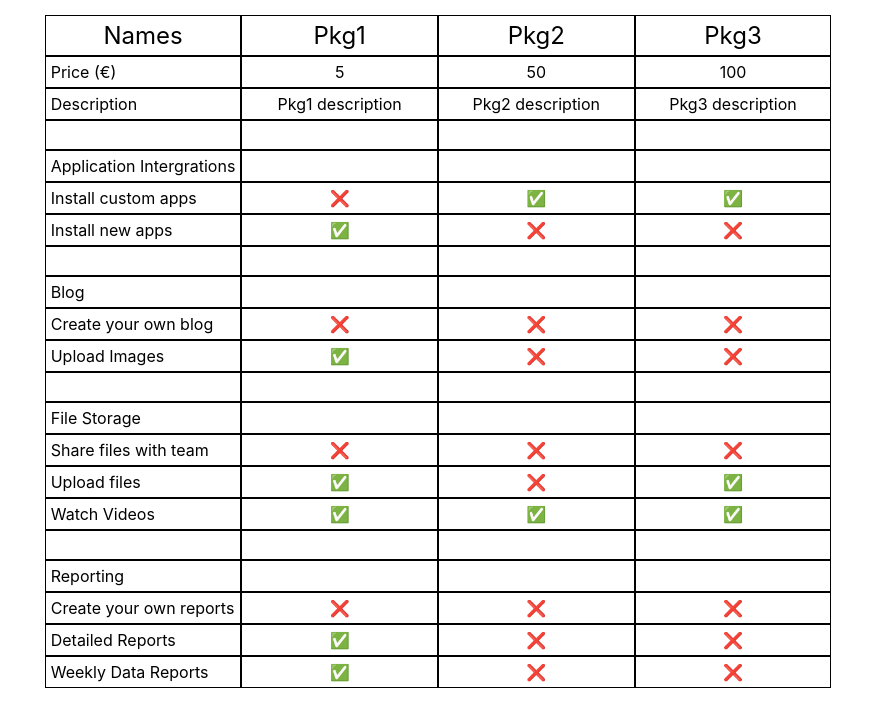
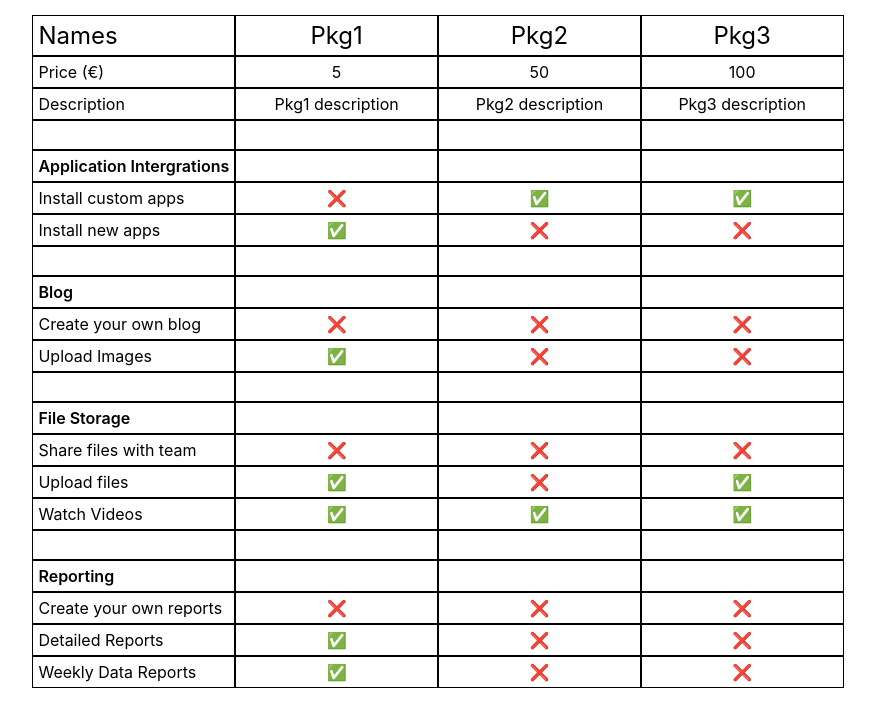
Before and after one commit to SafonovDmitriy/Test_task_to_get_and_sort_a_table_from_a_CSV_file, a React (Create React App) app: page / in a window 1280 px wide. Shown: the top 726 px of the page, without its empty margins (202-1077 px from the left). Built offline with nearby package versions, Linux system fonts and the light colour scheme.

Commit message:
[fix] Table styles

```diff
--- a/package.json
+++ b/package.json
@@ -27,8 +27,8 @@
     "build": "react-scripts build",
     "test:dev": "react-scripts test --watchAll --verbose",
     "test:prod": "react-scripts test --silent src",
-    "coverage:dev": "react-scripts test --coverage",
-    "coverage:prod": "react-scripts test --coverage --silent  src",
+    "coverage:dev": "react-scripts test --coverage --verbose src",
+    "coverage:prod": "react-scripts test --coverage --silent src",
     "eject": "react-scripts eject"
   },
   "eslintConfig": {
--- a/src/components/Table/Table.tsx
+++ b/src/components/Table/Table.tsx
@@ -14,16 +14,29 @@ const changeSymbol = (symbol: string) => {
 };
 const Table = () => {
   const data: string[][] = useSelector(dataForTableSelector);
+  const arrayLengthWithoutEmptyElements = (tr: string[]) => {
+    return tr.filter((item) => item).length;
+  };
   return (
     <table className="app_table">
       <tbody>
-        {data.map((tr, idxTr) => (
-          <tr key={idxTr}>
-            {tr.map((td, idxTd) => (
-              <td key={`${idxTr}-${idxTd}`}>{changeSymbol(td)}</td>
-            ))}
-          </tr>
-        ))}
+        {data.map((tr, idxTr) => {
+          console.log(`tr`, tr);
+          console.log(arrayLengthWithoutEmptyElements(tr));
+
+          return (
+            <tr
+              key={idxTr}
+              className={
+                arrayLengthWithoutEmptyElements(tr) === 1 ? "thumbnail" : ""
+              }
+            >
+              {tr.map((td, idxTd) => (
+                <td key={`${idxTr}-${idxTd}`}>{changeSymbol(td)}</td>
+              ))}
+            </tr>
+          );
+        })}
       </tbody>
     </table>
   );
--- a/src/components/Table/TableStyle.css
+++ b/src/components/Table/TableStyle.css
@@ -16,6 +16,9 @@
 
 .app_table td {
   text-align: center;
+  display: flex;
+  justify-content: center;
+  align-items: center;
   font-size: 16px;
   border: 1px solid black;
   min-height: 18px;
@@ -23,15 +26,15 @@
 }
 .app_table td:first-child {
   text-align: left;
+  justify-content: left;
   font-size: 16px;
 }
 .app_table td:first-child tr {
   text-align: left;
 }
-.app_table td:last-child tr {
-  text-align: right;
+.thumbnail {
+  font-weight: 600;
 }
-
 @media screen and (max-width: 1100px) {
   .app_table td {
     font-size: 14px;
@@ -56,6 +59,7 @@
   .app_table td {
     font-size: 10px;
     letter-spacing: -0.8px;
+    padding: 3px;
   }
   .app_table tr:first-child td {
     font-size: 14px;
```
